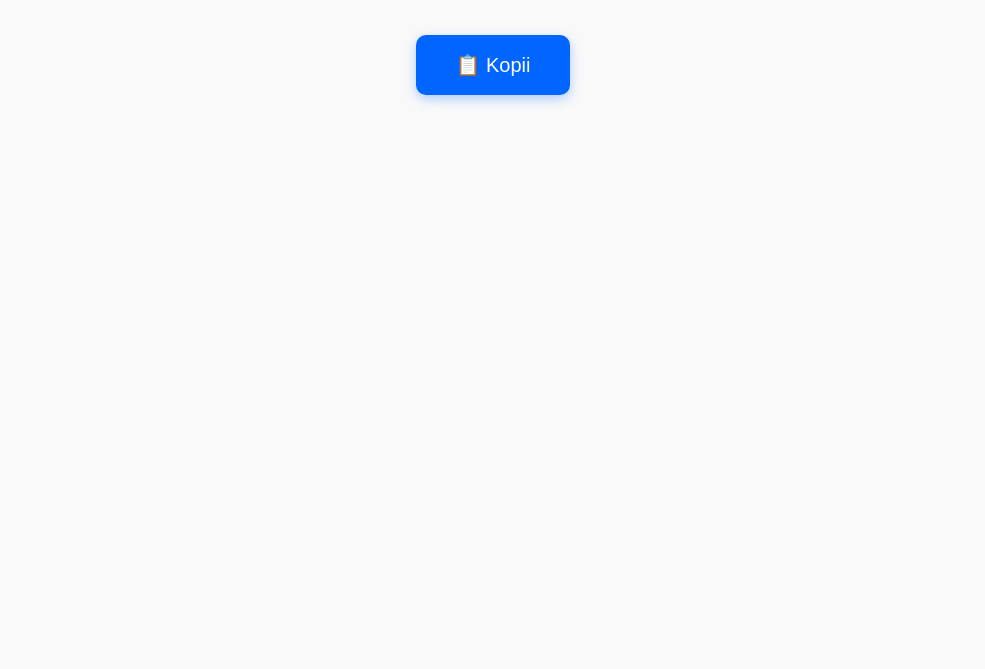
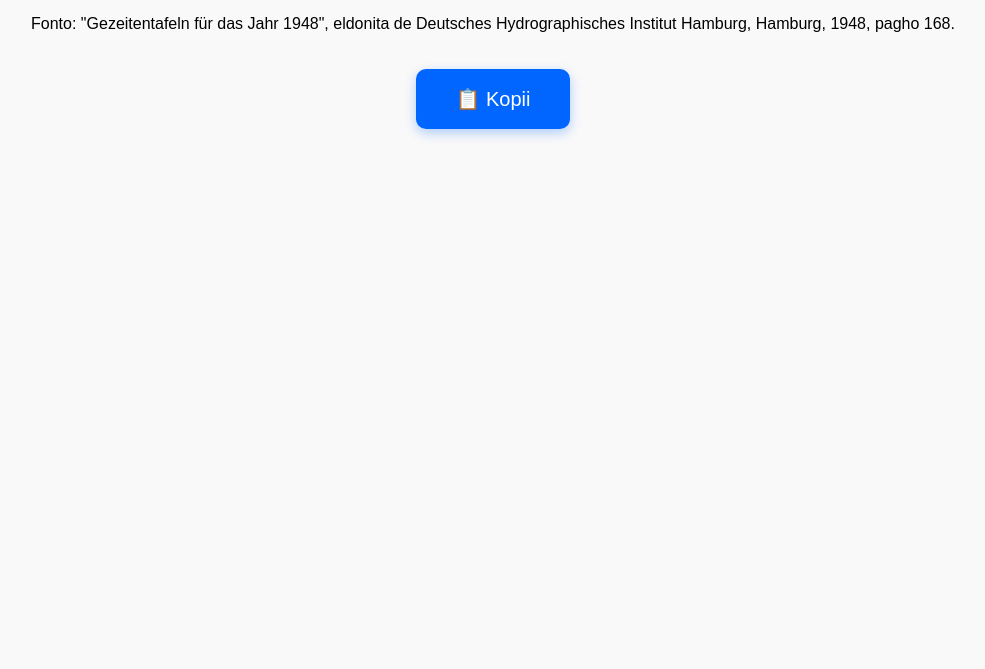
Before and after one commit to AndreasKueck/tc4a, a plain HTML site: page ponto_de_londono/index.html in a window 1280 px wide. Shown: the part 131-800 px from the top of the page, without its empty margins (147-1132 px from the left). Drawn offline with Linux system fonts and the light colour scheme.

Commit message:
Plua redakto

```diff
--- a/ponto_de_londono/index.html
+++ b/ponto_de_londono/index.html
@@ -44,7 +44,7 @@
 </head>
 <body>
     <h1>Ponto de Londono; alternativaj konstituantoj</h1>
-
+    <p>Fonto: &quot;Gezeitentafeln f&uuml;r das Jahr 1948&quot;, eldonita de Deutsches Hydrographisches Institut Hamburg, Hamburg, 1948, pagho 168.</p>
     <button id="copyBtn">📋 Kopii</button>
 
     <div id="status"></div>
```
